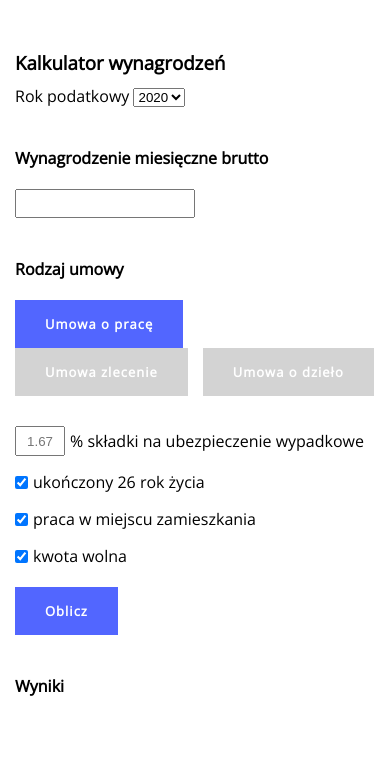
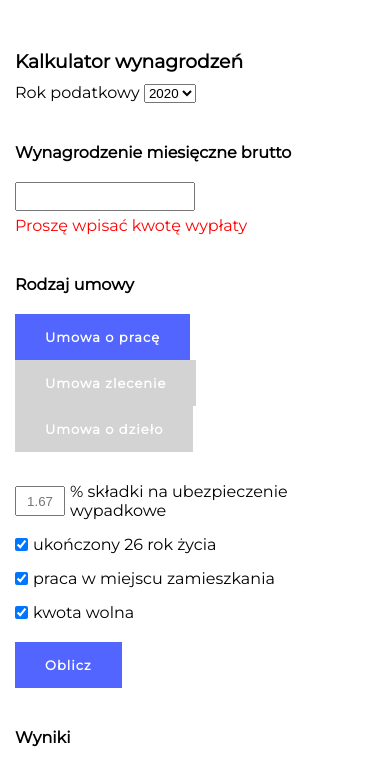
Before and after one commit to tomasz-paterka/salary_calculator, a website built with webpack: page src/index.html in a window 390 px wide. Both pictures are taken after a click on the button "Oblicz". Built offline with nearby package versions, Linux system fonts and the light colour scheme.

Commit message:
changed font, add enterAmount and clearEnterAmount functions

```diff
--- a/src/js/index.js
+++ b/src/js/index.js
@@ -12,9 +12,10 @@ elements.contractsBtn.forEach(el => el.addEventListener('click', contracts.contr
 const controler = () => {
   let pay = contracts.getInput();
 
-
   if (pay) {
     contracts.clearResults();
+    contracts.clearEnterAmount();
+
     elements.resultContainer.style = 'visibility: visible';
 
     switch (true) {
@@ -39,8 +40,12 @@ const controler = () => {
         // console.log('some else');
     }
 
+
   } else if (!pay) {
-    console.log('wpisz kwotę wypłaty')
+    const enterAmount = document.querySelector('.enter_amount');
+    if (!enterAmount) {
+      contracts.enterAmount();
+    }
   }
 }
 
--- a/src/js/view/employment_contracts.js
+++ b/src/js/view/employment_contracts.js
@@ -2,11 +2,6 @@ import { elements } from './htmlElements';
 
 export const getInput = () => parseInt(elements.salaryInput.value);
 export const getAccidentInsInput = () => console.dir(elements.accidentInsInput.value);
-
-// const clearContracts = () => {
-//   elements.contractsDetail.innerHTML = '';
-// };
-
 
 export const controlerView = () => {
   switch (true) {
@@ -74,3 +69,17 @@ export const renderEmployerResult = salary => {
   `;
   elements.employerResults.insertAdjacentHTML('beforeend', markup);
 }
+
+export const enterAmount = () => {
+  const markup = `
+    <p class="enter_amount">Proszę wpisać kwotę wypłaty</p>
+  `;
+  elements.salaryInput.insertAdjacentHTML('afterend', markup);
+};
+
+export const clearEnterAmount = () => {
+  const enterAmount = document.querySelector('.enter_amount');
+  if (enterAmount) {
+    enterAmount.parentElement.removeChild(enterAmount)
+  }
+};
--- a/src/scss/style.scss
+++ b/src/scss/style.scss
@@ -1,5 +1,5 @@
-@import url('https://fonts.googleapis.com/css?family=Open+Sans&display=swap');
-$main-font: 'Open Sans', sans-serif;
+@import url('https://fonts.googleapis.com/css?family=Montserrat&display=swap');
+$main-font: 'Montserrat', sans-serif;
 
 * {
   margin: 0;
@@ -61,6 +61,11 @@ h4 {
       width: 50%;
     }
   }
+}
+
+.enter_amount {
+  color: #ff0000;
+  display: inline;
 }
 
 .contract-type {
@@ -160,6 +165,10 @@ input[type="radio"] {
 /* RESPONSIVE STYLES */
 
 @media screen and (max-width: 767.98px) {
+  .enter_amount {
+    margin-top: 5px;
+    display: block;
+  }
   .employer-column {
     margin-top: 15px;
   }
```
